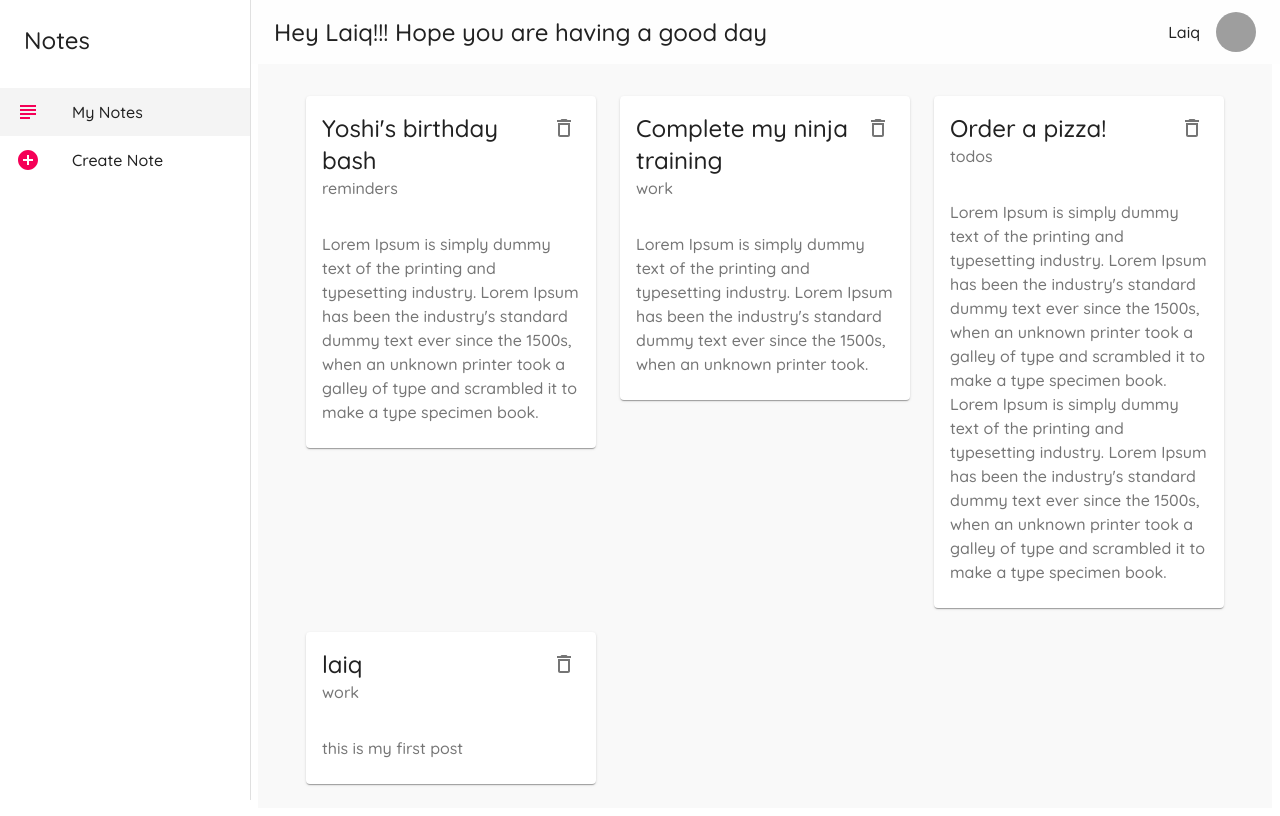
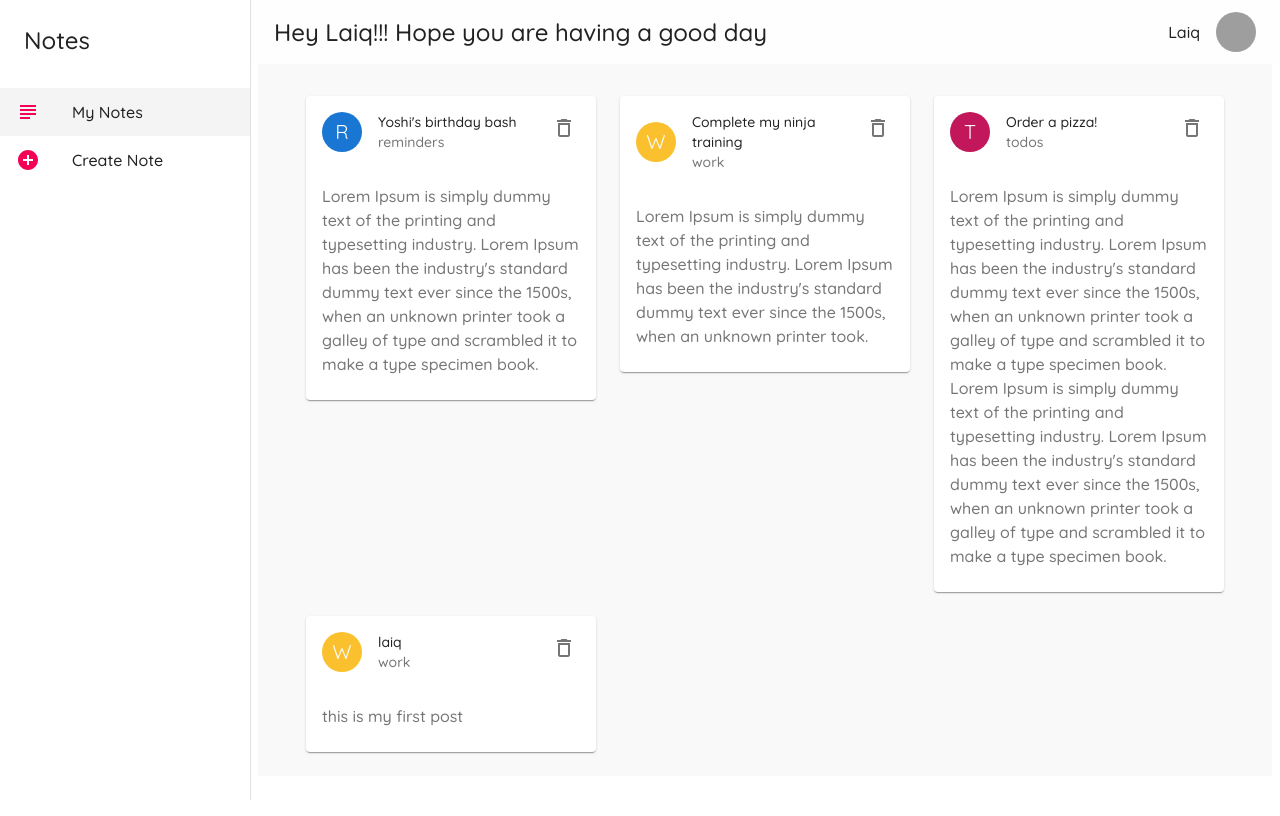
Before and after one commit to laiqbudye/notes-app-material-ui, a React (Create React App) app: page / in a window 1280 px wide. Built offline with nearby package versions, Linux system fonts and the light colour scheme; data requests are answered from the project's data file; grey boxes are pictures that could not be loaded.

Commit message:
Avatar || added avatar for notes

```diff
--- a/src/components/NoteCard.js
+++ b/src/components/NoteCard.js
@@ -3,10 +3,30 @@ import Card from '@material-ui/core/Card';
 import CardHeader from '@material-ui/core/CardHeader';
 import CardContent from '@material-ui/core/CardContent';
 import Typography from '@material-ui/core/Typography';
-import { IconButton } from '@material-ui/core';
+import { IconButton, makeStyles } from '@material-ui/core';
 import { DeleteOutlined } from '@material-ui/icons';
+import Avatar from '@material-ui/core/Avatar';
+import { blue, yellow, pink, green } from '@material-ui/core/colors';
 
+const useStyles = makeStyles({
+    avatar: {
+        backgroundColor: (note) => {
+            if (note.category === 'work') {
+                return yellow[700]
+            }
+            if (note.category === 'todos') {
+                return pink[700]
+            }
+            if (note.category === 'money') {
+                return green[700]
+            }
+            return blue[700]
+        }
+    }
+})
 function NoteCard({ note, handleNoteDelete }) {
+    const classes = useStyles(note);
+
     return (
         <div>
             <Card elevation={1}>
@@ -15,6 +35,11 @@ function NoteCard({ note, handleNoteDelete }) {
                         <IconButton onClick={() => handleNoteDelete(note.id)}>
                             <DeleteOutlined />
                         </IconButton>
+                    }
+                    avatar={
+                        <Avatar className={classes.avatar}>
+                            {note.category[0].toUpperCase()}
+                        </Avatar>
                     }
                     title={note.title}
                     subheader={note.category}
```
